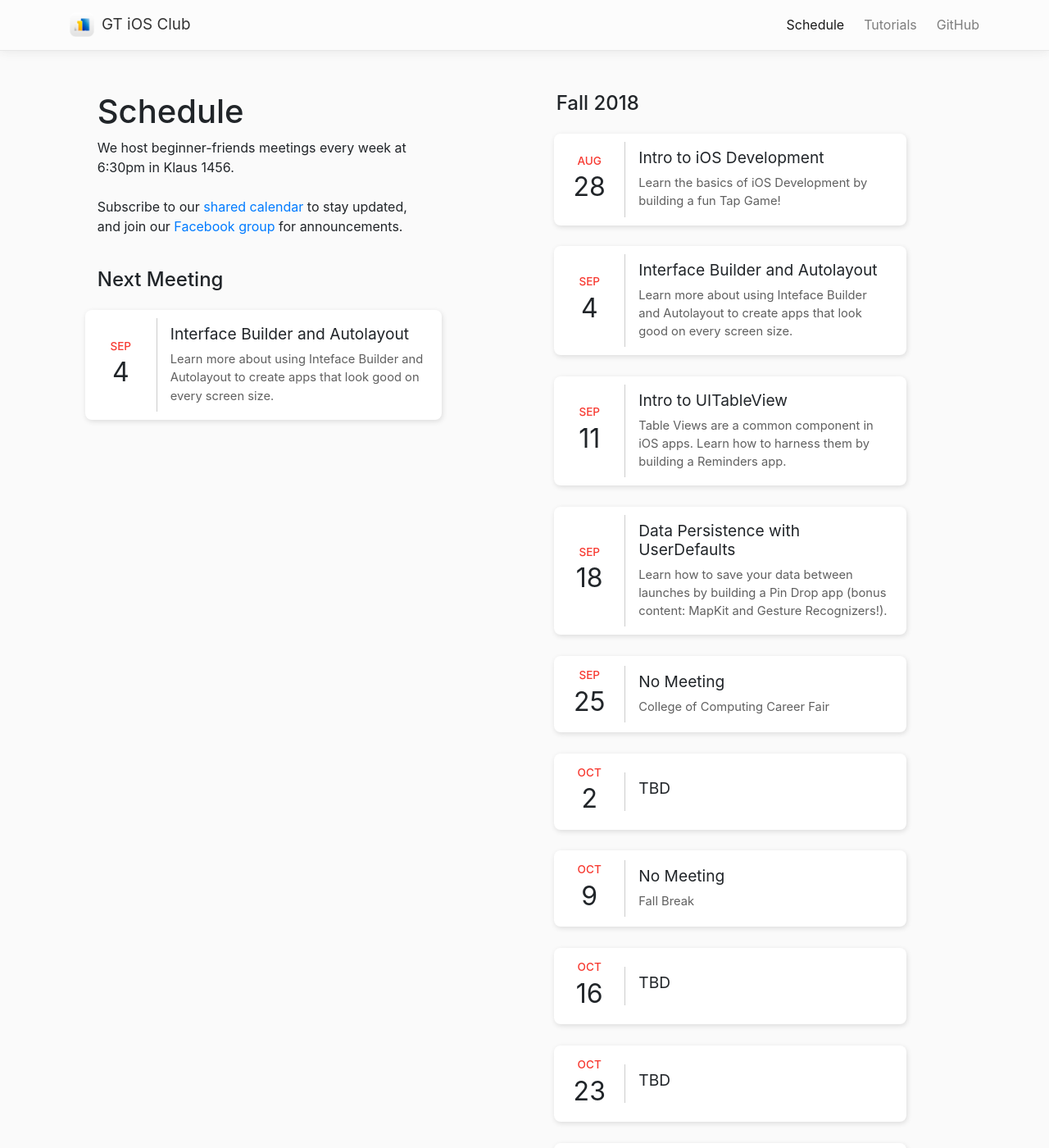
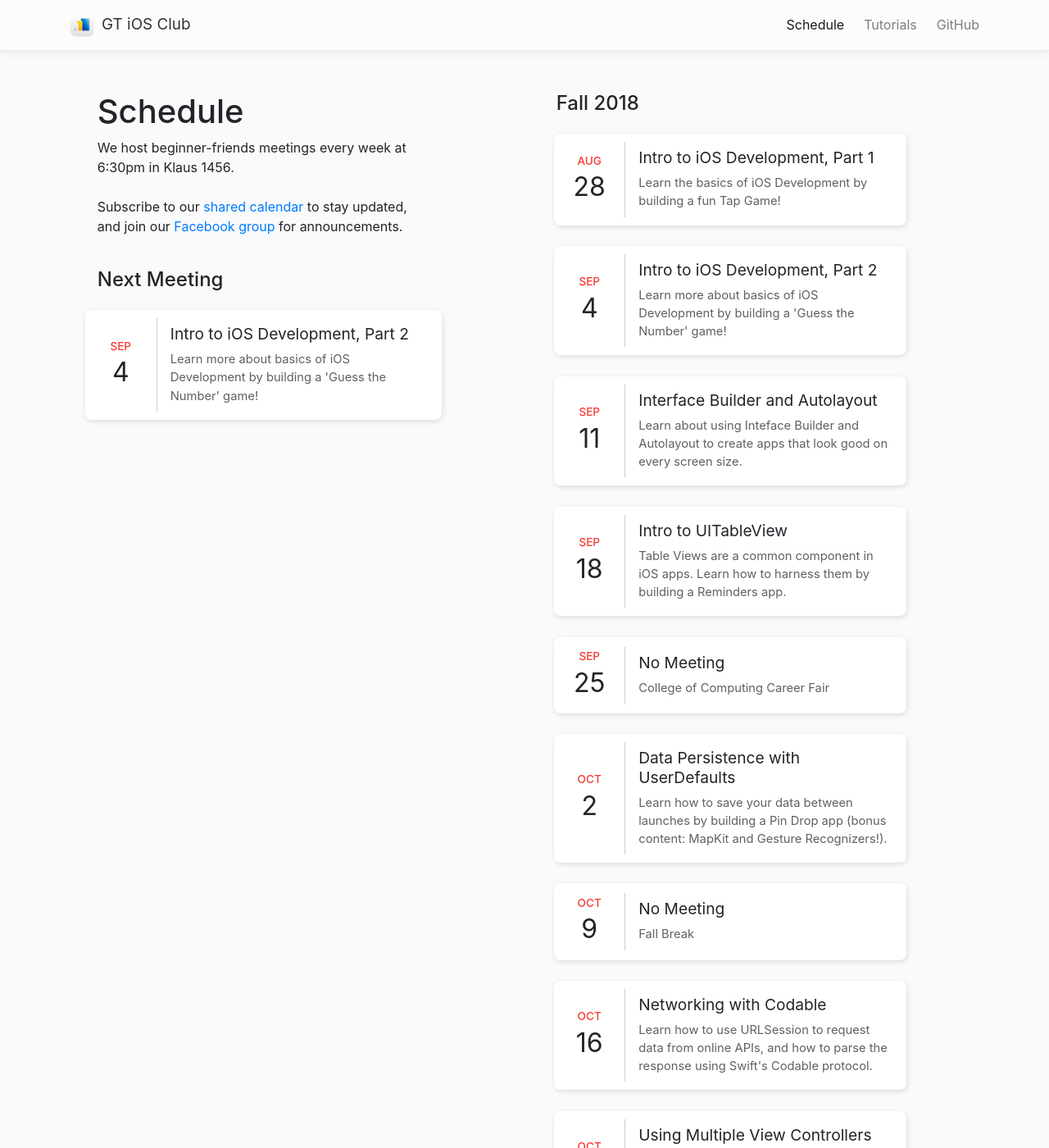
Before and after one commit to gtiosclub/gtios.club, a Jekyll site: the page built from schedule.md, in a window 1280 px wide and 1400 px high. Shown: the whole window at 82% size. Built offline with Jekyll 4.4.1, drawn with Linux system fonts in a browser that asks for light colours; nearby versions of some CDN libraries; comment, search, counter and statistics services are not loaded; some of the changed text lies outside the part shown.

Commit message:
Update the schedule

```diff
--- a/_data/schedules/current-schedule.json
+++ b/_data/schedules/current-schedule.json
@@ -4,26 +4,26 @@
         {
             "month": 8,
             "day": 28,
-            "subject": "Intro to iOS Development",
+            "subject": "Intro to iOS Development, Part 1",
             "description": "Learn the basics of iOS Development by building a fun Tap Game!"
         },
         {
             "month": 9,
             "day": 4,
-            "subject": "Interface Builder and Autolayout",
-            "description": "Learn more about using Inteface Builder and Autolayout to create apps that look good on every screen size."
+            "subject": "Intro to iOS Development, Part 2",
+            "description": "Learn more about basics of iOS Development by building a 'Guess the Number' game!"
         },
         {
             "month": 9,
             "day": 11,
-            "subject": "Intro to UITableView",
-            "description": "Table Views are a common component in iOS apps. Learn how to harness them by building a Reminders app."
+            "subject": "Interface Builder and Autolayout",
+            "description": "Learn about using Inteface Builder and Autolayout to create apps that look good on every screen size."
         },
         {
             "month": 9,
             "day": 18,
-            "subject": "Data Persistence with UserDefaults",
-            "description": "Learn how to save your data between launches by building a Pin Drop app (bonus content: MapKit and Gesture Recognizers!)."
+            "subject": "Intro to UITableView",
+            "description": "Table Views are a common component in iOS apps. Learn how to harness them by building a Reminders app."
         },
         {
             "month": 9,
@@ -34,8 +34,8 @@
         {
             "month": 10,
             "day": 2,
-            "subject": "TBD",
-            "description": ""
+            "subject": "Data Persistence with UserDefaults",
+            "description": "Learn how to save your data between launches by building a Pin Drop app (bonus content: MapKit and Gesture Recognizers!)."
         },
         {
             "month": 10,
@@ -46,14 +46,14 @@
         {
             "month": 10,
             "day": 16,
-            "subject": "TBD",
-            "description": ""
+            "subject": "Networking with Codable",
+            "description": "Learn how to use URLSession to request data from online APIs, and how to parse the response using Swift's Codable protocol."
         },
         {
             "month": 10,
             "day": 23,
-            "subject": "TBD",
-            "description": ""
+            "subject": "Using Multiple View Controllers",
+            "description": "Learn how to pass data between multiple View Controllers by building a 'Colors' app. (bonus content: UICollectionView!)"
         },
         {
             "month": 10,
```
